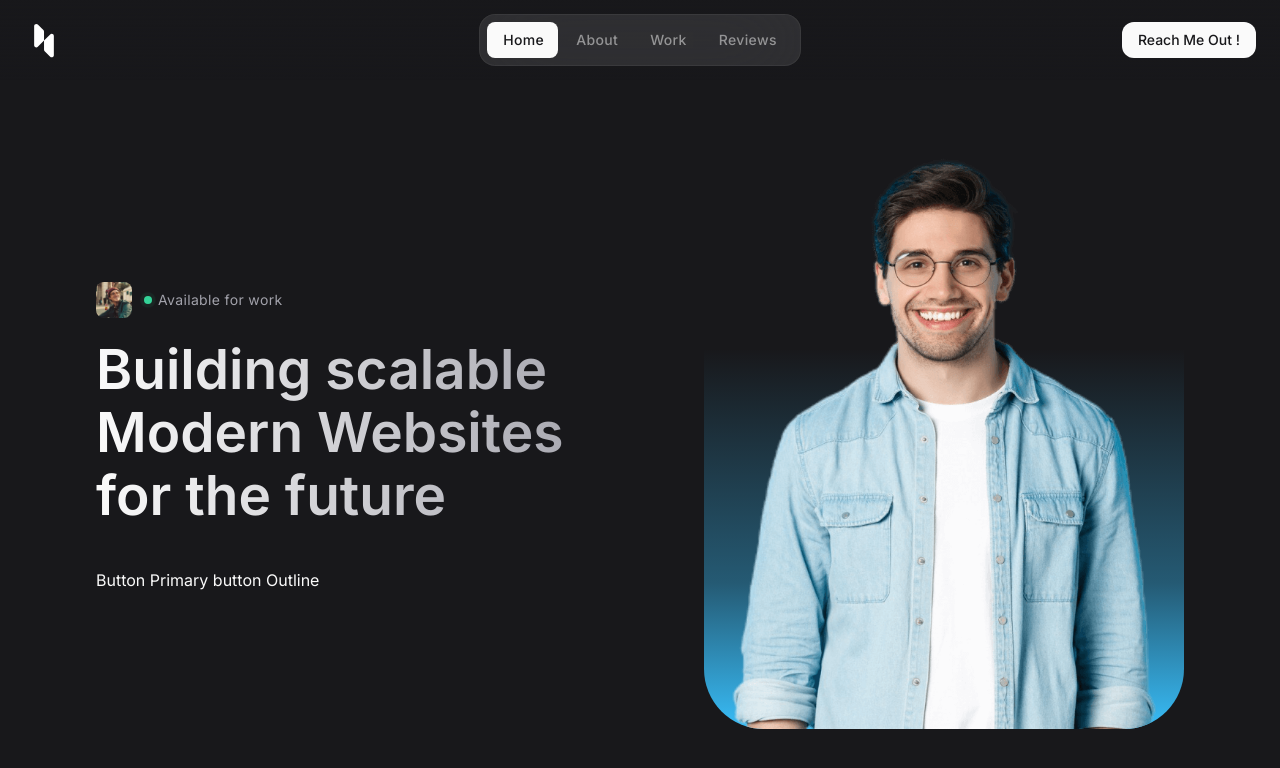
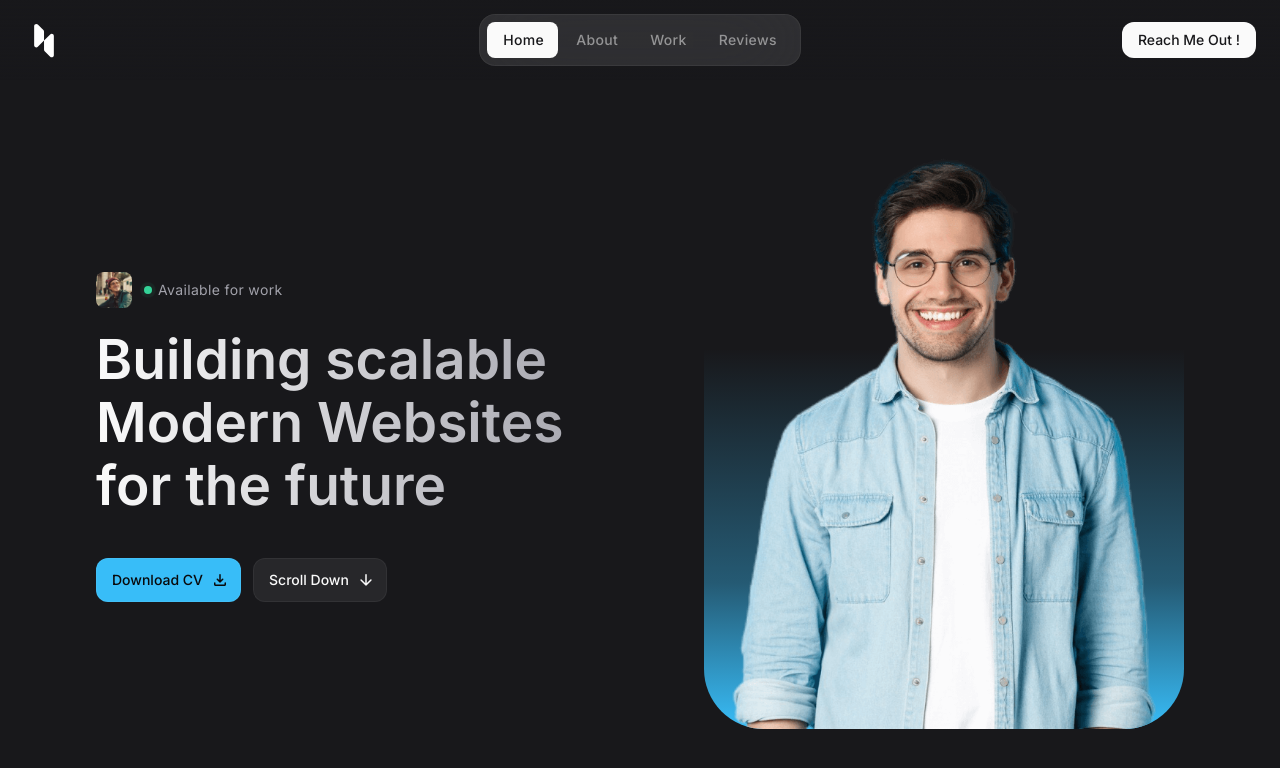
Before and after one commit to hayyantahirr/hayyantahirr, a React (Vite) app: page / in a window 1280 px wide. Shown: the top 768 px of the page. Built offline with nearby package versions, Linux system fonts and the light colour scheme.

Commit message:
Hero Section completed

```diff
--- a/src/components/Button.jsx
+++ b/src/components/Button.jsx
@@ -1,9 +1,72 @@
-import React from 'react'
+import React from "react";
+import PropTypes from "prop-types";
+function ButtonPrimary({ href, target = "_self", label, icon, classes }) {
+  if (href) {
+    return (
+      <a href={href} target={target} className={"btn btn-primary" + classes}>
+        {label}
+        {icon ? (
+          <span className="material-symbols-rounded" aria-hidden="true">
+            {icon}
+          </span>
+        ) : undefined}
+      </a>
+    );
+  } else {
+    return (
+      <>
+        <button className={"btn btn-primary"}>
+          {label}{" "}
+          {icon ? (
+            <span className="material-symbols-rounded" aria-hidden="true">
+              {icon}
+            </span>
+          ) : undefined}
+        </button>
+      </>
+    );
+  }
+}
+ButtonPrimary.propTypes = {
+  label: PropTypes.string,
+  href: PropTypes.string,
+  target: PropTypes.string,
+  icon: PropTypes.string,
+  classes: PropTypes.string,
+};
 
-function Button() {
-  return (
-    <div>Button</div>
-  )
+function ButtonOutline({ href, target = "_self", label, icon,  }) {
+  if (href) {
+    return (
+      <a href={href} target={target} className={"btn btn-outline"}>
+        {label}
+        {icon ? (
+          <span className="material-symbols-rounded" aria-hidden="true">
+            {icon}
+          </span>
+        ) : undefined}
+      </a>
+    );
+  } else {
+    return (
+      <>
+        <button className={"btn btn-outline"}>
+          {label}{" "}
+          {icon ? (
+            <span className="material-symbols-rounded" aria-hidden="true">
+              {icon}
+            </span>
+          ) : undefined}
+        </button>
+      </>
+    );
+  }
 }
-
-export default Button
+ButtonOutline.propTypes = {
+  label: PropTypes.string,
+  href: PropTypes.string,
+  target: PropTypes.string,
+  icon: PropTypes.string,
+  classes: PropTypes.string,
+};
+export { ButtonPrimary, ButtonOutline };
--- a/src/components/Header.jsx
+++ b/src/components/Header.jsx
@@ -4,7 +4,7 @@ import React, { useState } from "react";
 //components
 import Navbar from "./Navbar";
 const Header = () => {
-  const [navOpen, setNavOpen] = useState(true);
+  const [navOpen, setNavOpen] = useState(false);
   return (
     <header className="fixed top-0 left-0 w-full h-20 flex items-center z-40 bg-gradient-to-b  from-zinc-900 to-zinc-900/0">
       <div className="max-w-screen-2xl  w-full mx-auto px-4 flex justify-between items-center md:px-6 md:grid md:grid-cols-[1fr,3fr,1fr]">
--- a/src/components/Hero.jsx
+++ b/src/components/Hero.jsx
@@ -1,4 +1,5 @@
 import React from "react";
+import { ButtonOutline, ButtonPrimary } from "./Button";
 
 const Hero = () => {
   return (
@@ -27,7 +28,12 @@ const Hero = () => {
               Building scalable Modern Websites for the future{" "}
             </h2>
             <div className="flex items-center gap-3">
-              Button Primary button Outline{" "}
+              <ButtonPrimary label="Download CV" icon="download" />
+              <ButtonOutline
+                href={"#about"}
+                label={"Scroll Down"}
+                icon={"arrow_downward"}
+              />
             </div>
           </div>
           <div className="hidden lg:block">
--- a/src/index.css
+++ b/src/index.css
@@ -71,3 +71,15 @@ body {
 .btn-secondary {
   @apply bg-zinc-50 text-zinc-900 active:bg-zinc-50/80;
 }
+.btn .material-symbols-rounded {
+  @apply text-[18px];
+}
+.btn:has(.material-symbols-rounded) {
+  @apply pr-3;
+}
+.btn-primary {
+  @apply h-11 bg-sky-400 text-zinc-950 hover:bg-sky-300 active:bg-sky-400;
+}
+.btn-outline{
+  @apply h-11 bg-zinc-800 hover:bg-zinc-700 active:bg-zinc-800;
+}
```
